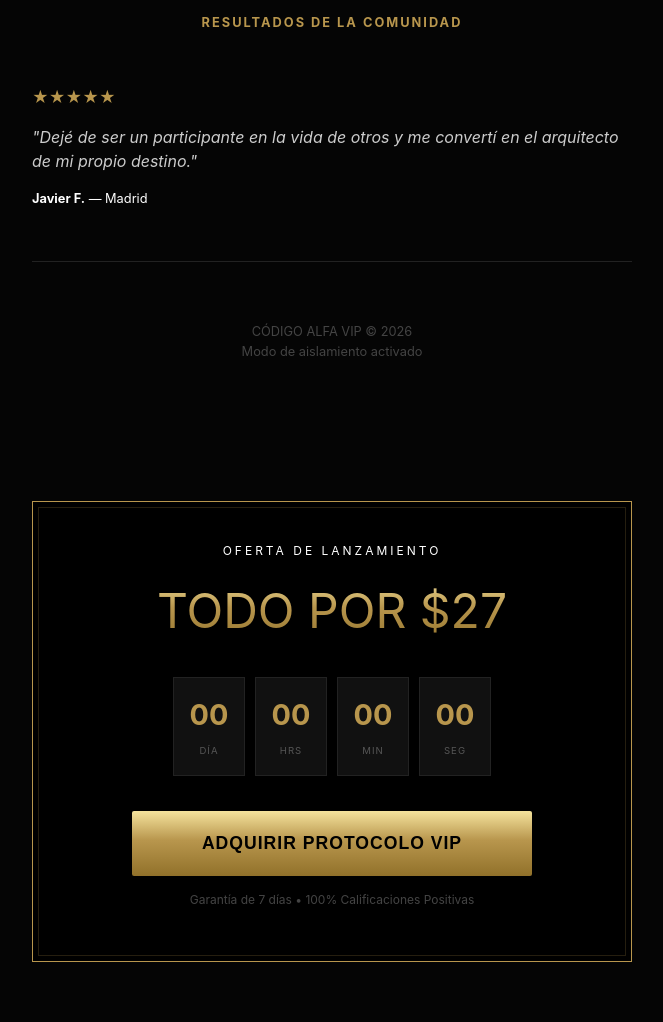
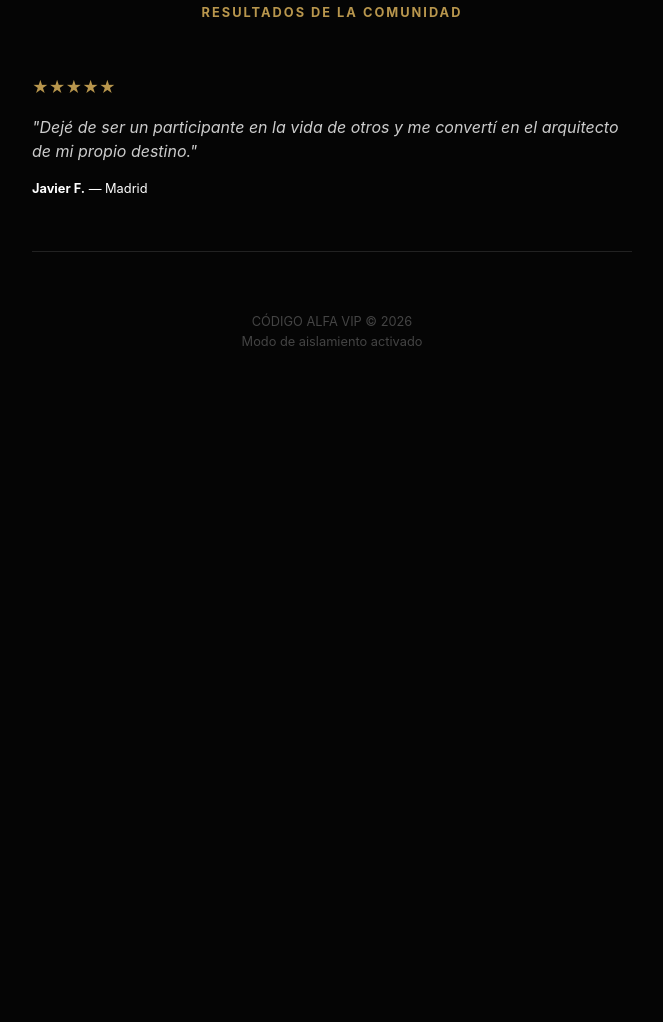
Before and after one commit to sierra4817/prueba, a plain HTML site: page index.html in a window 1280 px wide. Shown: the part 1418-2440 px from the top of the page, without its empty margins (308-971 px from the left). After the commit the page ends 1849 px from the top, so only its background shows below. Drawn offline with Linux system fonts and the light colour scheme.

Commit message:
Update index.html

```diff
--- a/index.html
+++ b/index.html
@@ -235,187 +235,3 @@
 
 </body>
 </html>
-<!DOCTYPE html>
-<html lang="es">
-<head>
-    <meta charset="UTF-8">
-    <meta name="viewport" content="width=device-width, initial-scale=1.0">
-    <title>CÓDIGO ALFA VIP | El Manifiesto del 1%</title>
-    <style>
-        :root {
-            --gold-light: #f5e39d;
-            --gold-mid: #b8964d;
-            --gold-dark: #91712a;
-            --bg-black: #050505;
-            --card-bg: #0f0f0f;
-        }
-
-        body {
-            margin: 0;
-            font-family: 'Inter', 'Segoe UI', Roboto, sans-serif;
-            background-color: var(--bg-black);
-            color: #ffffff;
-            line-height: 1.5;
-        }
-
-        .gold-text {
-            background: linear-gradient(to bottom, var(--gold-light) 0%, var(--gold-mid) 45%, var(--gold-dark) 100%);
-            -webkit-background-clip: text;
-            -webkit-text-fill-color: transparent;
-            font-weight: 900;
-            text-transform: uppercase;
-        }
-
-        .container { max-width: 600px; margin: 0 auto; padding: 20px; }
-
-        /* BOX OFERTA LANZAMIENTO */
-        .offer-box {
-            border: 1px solid var(--gold-mid);
-            padding: 40px 20px;
-            margin: 40px 0;
-            background: #000;
-            text-align: center;
-            position: relative;
-        }
-
-        .offer-box::before {
-            content: "";
-            position: absolute;
-            top: 5px; left: 5px; right: 5px; bottom: 5px;
-            border: 1px solid rgba(184, 150, 77, 0.2);
-            pointer-events: none;
-        }
-
-        .label-lanzamiento {
-            text-transform: uppercase;
-            letter-spacing: 3px;
-            font-size: 0.75rem;
-            color: #fff;
-            margin-bottom: 15px;
-            display: block;
-        }
-
-        .price-main {
-            font-size: 3rem;
-            margin: 10px 0 30px 0;
-            font-weight: 400;
-        }
-
-        /* CONTADOR REAL */
-        .countdown-wrap {
-            display: flex;
-            justify-content: center;
-            gap: 10px;
-            margin-bottom: 35px;
-        }
-
-        .time-unit {
-            background: #111;
-            border: 1px solid #222;
-            width: 70px;
-            padding: 15px 0;
-        }
-
-        .time-unit span {
-            display: block;
-            font-size: 1.8rem;
-            font-weight: bold;
-            color: var(--gold-mid);
-        }
-
-        .time-unit label {
-            font-size: 0.6rem;
-            text-transform: uppercase;
-            color: #555;
-            letter-spacing: 1px;
-        }
-
-        /* BOTÓN ADQUIRIR */
-        .btn-alfa {
-            width: 100%;
-            max-width: 400px;
-            padding: 22px;
-            background: linear-gradient(180deg, var(--gold-light) 0%, var(--gold-mid) 45%, var(--gold-dark) 100%);
-            border: none;
-            color: #000;
-            font-weight: 900;
-            text-transform: uppercase;
-            cursor: pointer;
-            font-size: 1.1rem;
-            letter-spacing: 1px;
-            border-radius: 2px;
-            box-shadow: 0 10px 20px rgba(0,0,0,0.5);
-        }
-
-        .footer-cta {
-            font-size: 0.75rem;
-            color: #444;
-            margin-top: 15px;
-        }
-
-    </style>
-</head>
-<body>
-
-<div class="container">
-
-    <div class="offer-box">
-        <span class="label-lanzamiento">Oferta de Lanzamiento</span>
-        <h1 class="price-main gold-text">TODO POR $27</h1>
-
-        <div class="countdown-wrap">
-            <div class="time-unit">
-                <span id="days">00</span>
-                <label>Día</label>
-            </div>
-            <div class="time-unit">
-                <span id="hours">00</span>
-                <label>Hrs</label>
-            </div>
-            <div class="time-unit">
-                <span id="minutes">00</span>
-                <label>Min</label>
-            </div>
-            <div class="time-unit">
-                <span id="seconds">00</span>
-                <label>Seg</label>
-            </div>
-        </div>
-
-        <button class="btn-alfa">ADQUIRIR PROTOCOLO VIP</button>
-        <p class="footer-cta">Garantía de 7 días • 100% Calificaciones Positivas</p>
-    </div>
-
-</div>
-
-<script>
-    // CONFIGURACIÓN: Pon aquí la fecha en que termina la oferta
-    // Formato: "Month Day, Year HH:MM:SS"
-    const targetDate = new Date("May 10, 2026 23:59:59").getTime();
-
-    const timer = setInterval(function() {
-        const now = new Date().getTime();
-        const distance = targetDate - now;
-
-        // Cálculos de tiempo
-        const d = Math.floor(distance / (1000 * 60 * 60 * 24));
-        const h = Math.floor((distance % (1000 * 60 * 60 * 24)) / (1000 * 60 * 60));
-        const m = Math.floor((distance % (1000 * 60 * 60)) / (1000 * 60));
-        const s = Math.floor((distance % (1000 * 60)) / 1000);
-
-        // Inyectar en el HTML (añadiendo un "0" si es menor a 10)
-        document.getElementById("days").innerText = d < 10 ? "0" + d : d;
-        document.getElementById("hours").innerText = h < 10 ? "0" + h : h;
-        document.getElementById("minutes").innerText = m < 10 ? "0" + m : m;
-        document.getElementById("seconds").innerText = s < 10 ? "0" + s : s;
-
-        // Si el tiempo termina
-        if (distance < 0) {
-            clearInterval(timer);
-            document.querySelector(".countdown-wrap").innerHTML = "<p style='color:red;'>OFERTA EXPIRADA</p>";
-        }
-    }, 1000); // Se ejecuta cada 1 segundo
-</script>
-
-</body>
-</html>
```
